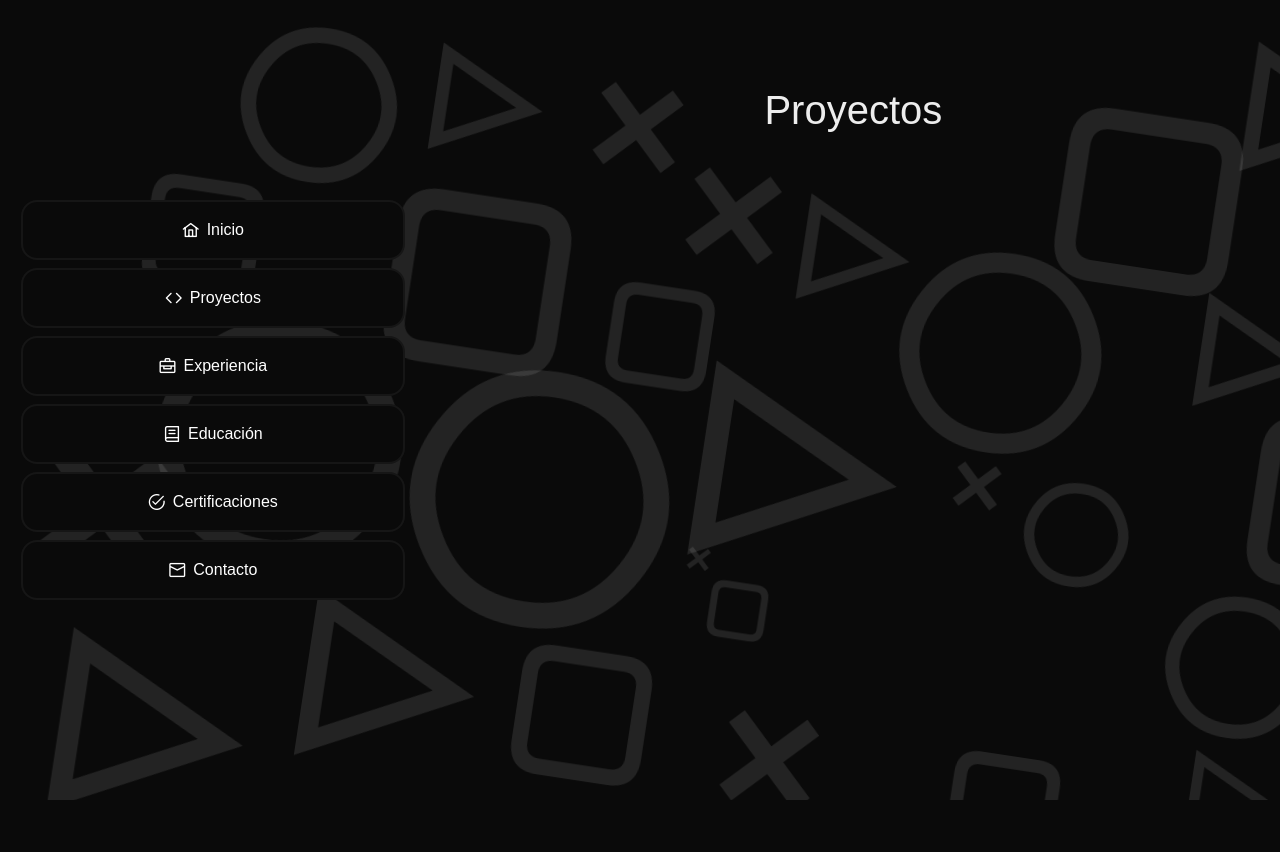
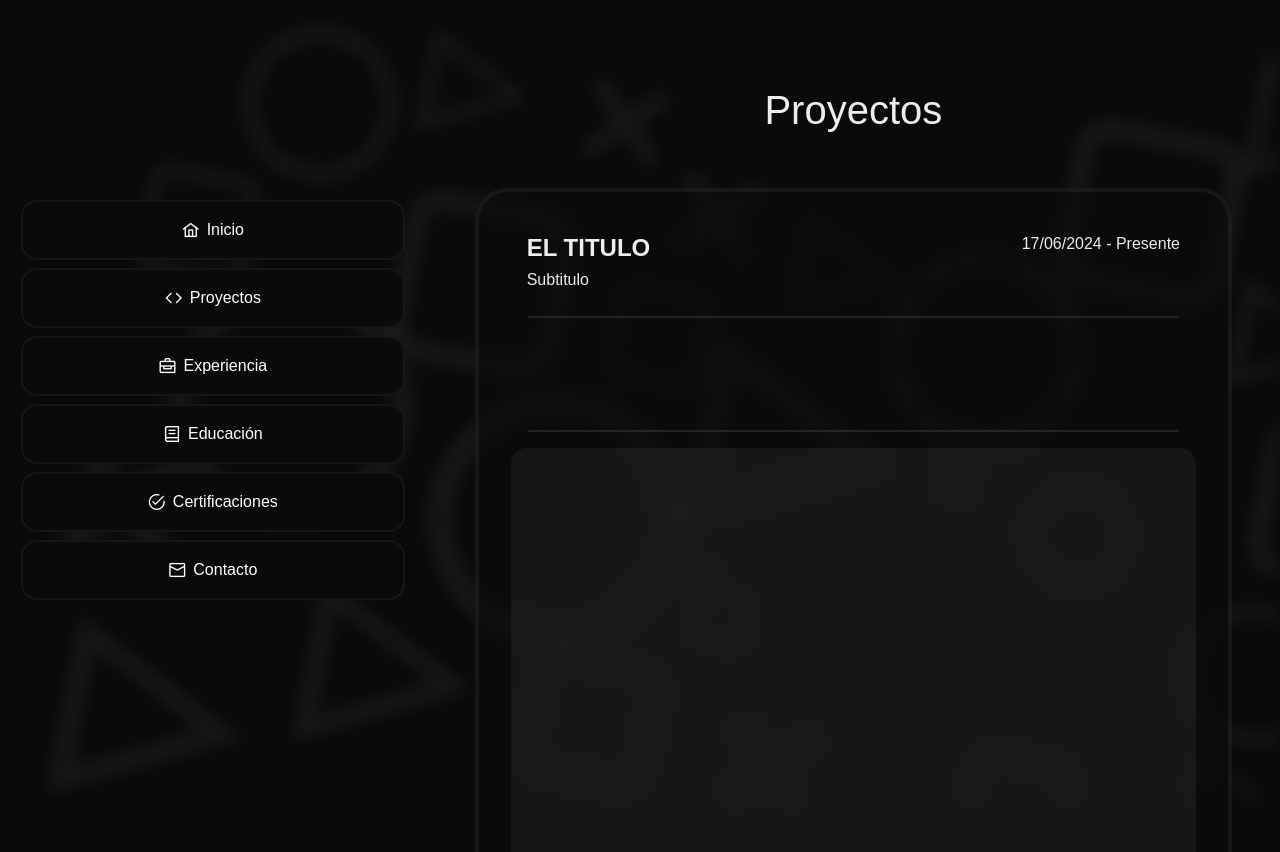
Before and after one commit to ZimmerMike/mikes-portfolio, a Next.js app: page /projects in a window 1280 px wide. Shown: the top 852 px of the page. Before the commit the page ends 800 px from the top, so only its background shows below. Built offline with nearby package versions, Linux system fonts and the light colour scheme.

Commit message:
Adding info card component first prototype, adding blur to background.

```diff
--- a/src/app/(with-nav)/projects/page.tsx
+++ b/src/app/(with-nav)/projects/page.tsx
@@ -1,7 +1,15 @@
+import InfoCard from "@/components/InfoCard/InfoCard";
+
 export default function Projects() {
   return (
     <main>
       <h1>Proyectos</h1>
+      <section className="flex flex-col items-center mt-12">
+        <InfoCard
+          title="El titulo"
+          subtitle="Subtitulo"
+          period="17/06/2024 - Presente" />
+      </section>
     </main>
   );
 }
--- a/src/app/globals.css
+++ b/src/app/globals.css
@@ -26,7 +26,7 @@ h1 {
 
 .shape {
   position: absolute;
-  color: white;
+  color: rgba(255, 255, 255, 0.5);
   pointer-events: none;
   font-size: 4rem;
   font-weight: 700;
@@ -61,9 +61,9 @@ h1 {
 }
 
 .glow-overlay {
-  --glow-size: 10rem;
+  --glow-size: 30rem;
   --glow-opacity: 0;
-  --glow-color: rgba(255, 0, 80, 0.5);
+  --glow-color: rgba(255, 0, 80, 0.3);
 
   pointer-events: none;
   position: fixed;
--- /dev/null
+++ b/src/components/InfoCard/InfoCard.tsx
@@ -0,0 +1,34 @@
+import { InfoCardProps } from "@/core/interfaces/info-card.interface";
+
+export default function InfoCard(props: InfoCardProps) {
+
+  const separator = <span className="border-1 border-white/10 w-[95%] h-[1px] my-4" />;
+
+  return (
+    <>
+      <main className="container">
+        <div className="flex flex-col items-center md:bg-[#0a0a0a]/50 backdrop-blur-sm md:border-4 md:border-white/5 w-full h-fit p-8 rounded-4xl">
+          <header className="w-full py-2 px-4">
+            <div className="grid grid-cols-2 items-center">
+              <div className="flex flex-col gap-1 row-span-2">
+                <span className="text-2xl font-bold uppercase">{ props.title }</span>
+                <span>{ props.subtitle }</span>
+              </div>
+              <div className="place-self-end">
+                <span>{ props.period }</span>
+              </div>
+            </div>
+          </header>
+          {separator}
+          <section className="w-full py-2 px-4 h-[80px]">
+
+          </section>
+          {separator}
+          <section className="w-full h-[500px] bg-white/5 rounded-2xl">
+
+          </section>
+        </div>
+      </main>
+    </>
+  )
+}
--- /dev/null
+++ b/src/core/interfaces/info-card.interface.ts
@@ -0,0 +1,10 @@
+export interface InfoCardProps {
+  title: string;                   // Título principal (nombre del proyecto, puesto, etc.)
+  subtitle?: string;              // Subtítulo opcional (empresa, institución, plataforma)
+  period?: string;                // Periodo o fecha ("2022 - Actualidad", "Ene 2023")
+  description?: string;           // Texto descriptivo o resumen
+  tags?: string[];                // Etiquetas o tecnologías usadas
+  link?: string;                  // URL para proyecto, certificado, etc.
+  icon?: React.ReactNode;         // Ícono o imagen decorativa opcional
+  variant?: 'default' | 'small';  // Tamaño o estilo si lo quieres modificar por sección
+}
--- a/src/ui/PlayStationBackground.tsx
+++ b/src/ui/PlayStationBackground.tsx
@@ -100,5 +100,5 @@ export default function PlayStationBackground() {
     };
   }, []);
 
-  return <div ref={containerRef} className="absolute inset-0 -z-10 overflow-hidden" />;
+  return <div ref={containerRef} className="absolute inset-0 -z-10 overflow-hidden blur-sm" />;
 }
```
